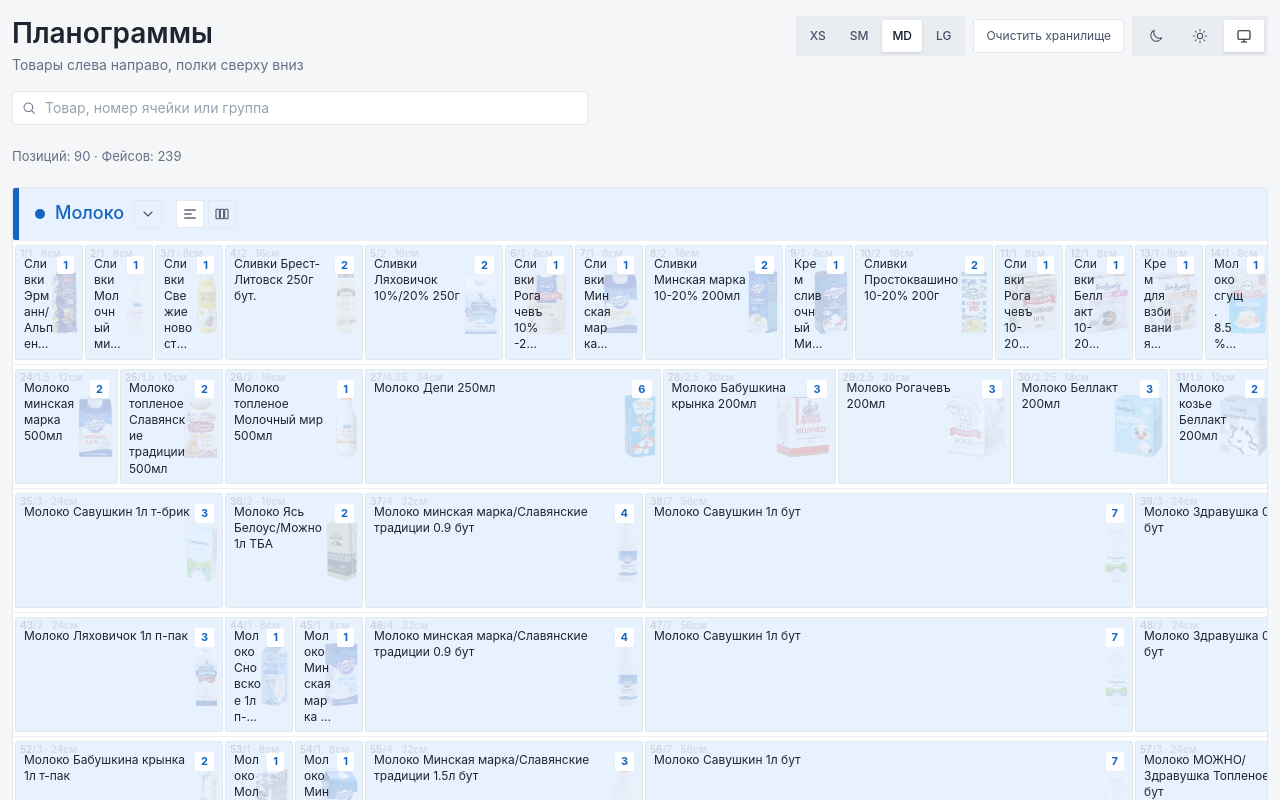
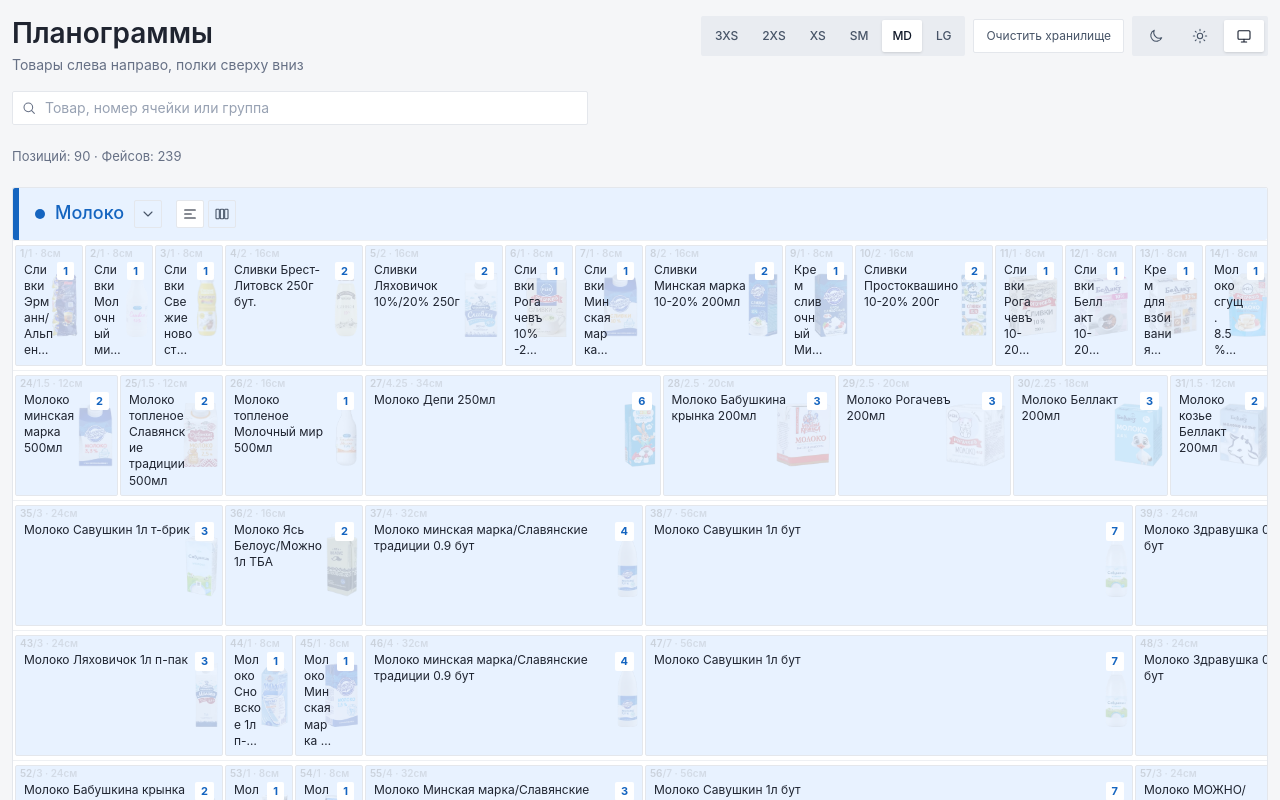
Before and after one commit to slapxxi/planograms, a React (Vite) app: page / in a window 1280 px wide. Shown: the top 800 px of the page. Built offline with nearby package versions, Linux system fonts and the light colour scheme.

Commit message:
more size adjustments

```diff
--- a/src/components/ProductContent.tsx
+++ b/src/components/ProductContent.tsx
@@ -10,10 +10,21 @@ type Props = {
 }
 
 const imageMaxHeight: Record<CellSize, string> = {
+  '3xs': 'max-h-14',
+  '2xs': 'max-h-18',
   xs: 'max-h-22',
   sm: 'max-h-28',
   md: 'max-h-35',
   lg: 'max-h-42',
+}
+
+const facePadding: Record<CellSize, string> = {
+  '3xs': 'p-0.5',
+  '2xs': 'p-0.5',
+  xs: 'p-0.5',
+  sm: 'p-1',
+  md: 'p-1',
+  lg: 'p-1',
 }
 
 let ProductContent = (props: Props) => {
@@ -25,7 +36,7 @@ let ProductContent = (props: Props) => {
       <span aria-hidden="true" className="flex w-full">
         {Array.from({ length: product.faces }, (_, index) => (
           <span
-            className="flex min-w-0 flex-1 items-end justify-center border-r border-(--border-subtle) p-1 last:border-r-0"
+            className={`flex min-w-0 flex-1 items-end justify-center border-r border-(--border-subtle) last:border-r-0 ${facePadding[cellSize]}`}
             key={index}
           >
             <img
--- a/src/components/ShelfRow.tsx
+++ b/src/components/ShelfRow.tsx
@@ -13,6 +13,24 @@ type Props = {
   matchedNumbers: Set<number>
   searching: boolean
   selectedNumber: number | null
+}
+
+const cardPadding: Record<CellSize, string> = {
+  '3xs': 'px-0.5 pt-3.5 pb-0.5',
+  '2xs': 'px-1 pt-3.5 pb-0.5',
+  xs: 'px-1 pt-3.5 pb-1',
+  sm: 'px-1.5 pt-4 pb-1',
+  md: 'px-2 pt-4 pb-1.5',
+  lg: 'px-2 pt-4 pb-1.5',
+}
+
+const facePadding: Record<CellSize, string> = {
+  '3xs': 'px-0.5 pt-3.5 pb-0.5',
+  '2xs': 'px-1 pt-3.5 pb-0.5',
+  xs: 'px-1 pt-3.5 pb-1',
+  sm: 'px-1 pt-4 pb-1',
+  md: 'px-1 pt-4 pb-1',
+  lg: 'px-1 pt-4 pb-1',
 }
 
 let ShelfRow = (props: Props) => {
@@ -42,10 +60,13 @@ let ShelfRow = (props: Props) => {
           : searching
             ? 'opacity-40'
             : ''
+        const paddingClass = showFaces
+          ? facePadding[cellSize]
+          : cardPadding[cellSize]
 
         return (
           <ProductTooltip
-            className={`${showFaces ? 'w-full p-1' : 'items-start leading-[1.35]'} ${highlightClass} flex min-w-0 items-stretch justify-between gap-1 rounded-xs border border-(--border) bg-(--group-surface) px-2 pt-2.5 pb-1.5 text-xs`}
+            className={`${showFaces ? 'w-full' : 'items-start leading-[1.35]'} ${paddingClass} ${highlightClass} flex min-w-0 items-stretch justify-between gap-1 rounded-xs border border-(--border) bg-(--group-surface) text-xs`}
             disabled={disabled}
             hideBackground={showFaces}
             key={`${product.name}-${index}`}
--- a/src/lib/constants.ts
+++ b/src/lib/constants.ts
@@ -1,9 +1,11 @@
 export const CELL_GAP = 2
 export const SHELF_PADDING_X = 2
-export const CELL_SIZES = ['xs', 'sm', 'md', 'lg'] as const
+export const CELL_SIZES = ['3xs', '2xs', 'xs', 'sm', 'md', 'lg'] as const
 export type CellSize = (typeof CELL_SIZES)[number]
 export const DEFAULT_CELL_SIZE: CellSize = 'md'
 export const FACE_WIDTH_BY_SIZE: Record<CellSize, number> = {
+  '3xs': 28,
+  '2xs': 36,
   xs: 44,
   sm: 56,
   md: 68,
```
Also changed, not shown: 1 other file (tests, documents, lock files or other folders).
